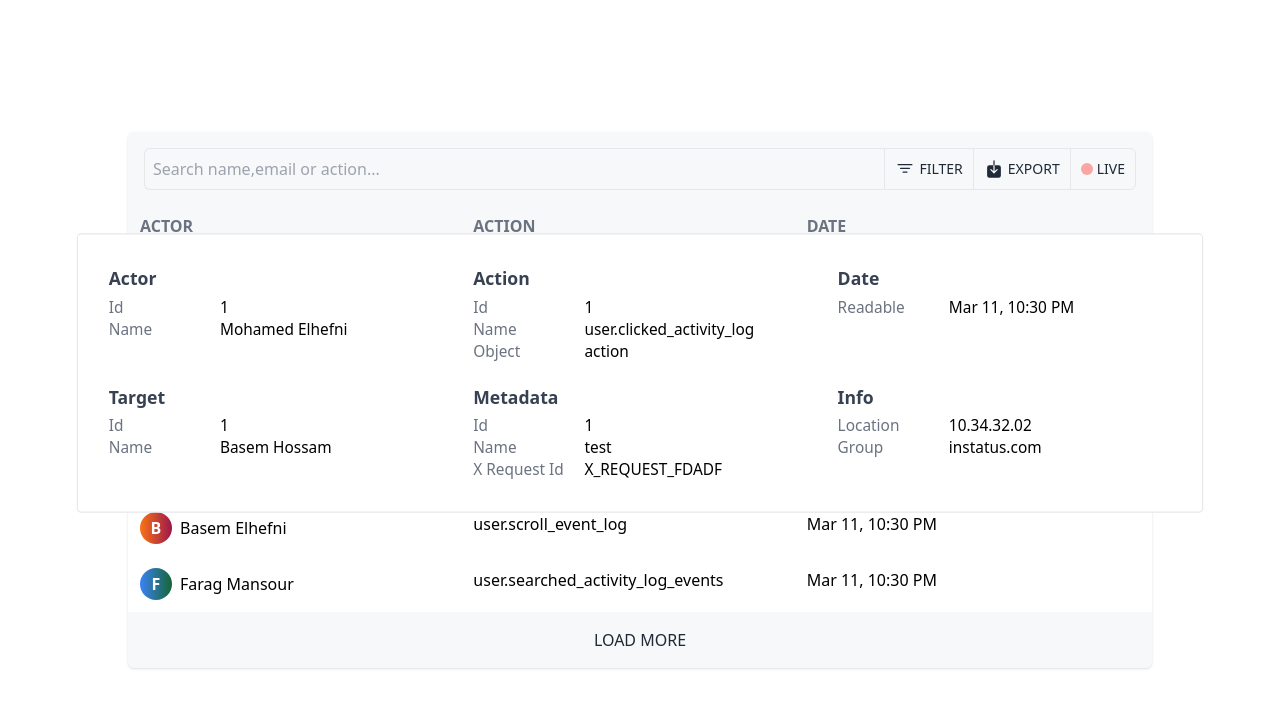
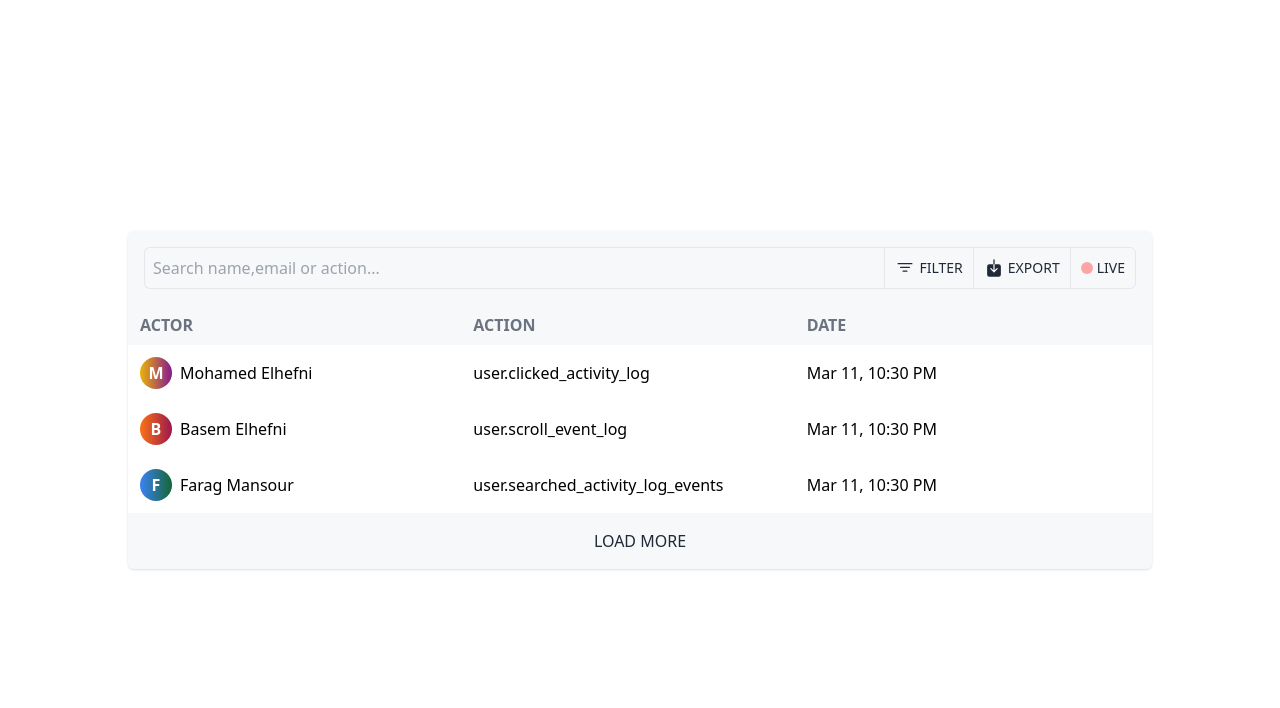
Before and after one commit to mohamedelhefni/instask, a React (Vite) app in the folder web/: page / in a window 1280 px wide. Shown: the top 708 px of the page. Built offline with nearby package versions, Linux system fonts and the light colour scheme.

Commit message:
cleanup and add basic live loading functionality

```diff
--- a/web/src/App.tsx
+++ b/web/src/App.tsx
@@ -1,14 +1,101 @@
+import { useEffect, useState } from "react";
 import { HeadBar } from "./components/HeadBar";
 import { Table } from "./components/Table";
+import { Event } from "./types/types"
 
 function App() {
+  let eventsData: Event[] = [{
+    object: "event",
+    action: {
+      id: 1,
+      name: "user.clicked_activity_log",
+      object: "action"
+    },
+    actor: {
+      id: 1,
+      name: "Mohamed Elhefni"
+    },
+    group: "instatus.com",
+    occurred_at: new Date(),
+    target: {
+      id: 1,
+      name: "Basem Hossam"
+    },
+    location: "10.34.32.02",
+    metadata: {
+      id: 1,
+      name: "test",
+      x_request_id: "X_REQUEST_FDADF"
+    }
+  },
+  {
+    object: "event",
+    action: {
+      id: 1,
+      name: "user.scroll_event_log",
+      object: "action"
+    },
+    actor: {
+      id: 1,
+      name: "Basem Elhefni"
+    },
+    group: "instatus.com",
+    occurred_at: new Date(),
+    target: {
+      id: 1,
+      name: "Ahemd Hossam"
+    },
+    location: "10.34.32.02",
+    metadata: {
+      id: 1,
+      name: "test",
+      request_id: "blah blah blah"
+    }
+  },
+  {
+    object: "event",
+    action: {
+      id: 1,
+      name: "user.searched_activity_log_events",
+      object: "action"
+    },
+    actor: {
+      id: 1,
+      name: "Farag Mansour"
+    },
+    group: "instatus.com",
+    occurred_at: new Date(),
+    target: {
+      id: 1,
+      name: "Farag Mansour"
+    },
+    location: "10.34.32.02",
+    metadata: {
+      id: 1,
+      name: "test",
+      request_id: "user_FADCXF1232"
+    }
+  }];
+  let [events, setEvents] = useState<Event[]>(eventsData);
+  let [isLiveLoading, setIsLiveLoading] = useState<boolean>(false);
+  let [loadingInterval, setLoadingInterval] = useState<number>();
+
+  useEffect(() => {
+    if (isLiveLoading) {
+      setLoadingInterval(setInterval(() => { console.log("test") }, 1000))
+    } else {
+      clearInterval(loadingInterval)
+    }
+  }, [isLiveLoading])
+
+
   return (
     <div className="App">
-      <div className="bg-white flex flex-col items-center justify-center min-h-screen py-10 px-10">
+      <div className="bg-white flex flex-col items-center justify-center min-h-screen py-10 px-20 ">
         <div className="container max-w-5xl ">
           <div className="w-full bg-gray-200/30   rounded-md shadow">
-            <HeadBar />
-            <Table />
+            <HeadBar isLiveLoading={isLiveLoading} setIsLiveLoading={setIsLiveLoading} />
+            <Table headers={["actor", "action", "date"]} events={events} />
             <button className="w-full transition text-center text-gray-800 p-4 text-md hover:bg-gray-400/20 ">
               LOAD MORE
             </button>
--- /dev/null
+++ b/web/src/components/InfoSection.tsx
@@ -0,0 +1,20 @@
+interface InfoSectionProps {
+    title: string
+    data: Object
+}
+
+export function InfoSection({ title, data }: InfoSectionProps) {
+    return <div className="flex flex-col gap-1">
+        <h4 className=" text-gray-700 font-semibold">
+            {title}
+        </h4>
+        <div className="flex flex-col 1">
+            {data && Object.entries(data).map((value: string[], idx: number) => (
+                <div key={idx} className="flex items-center flex-wrap  text-sm ">
+                    <p className="w-1/3 text-gray-500 capitalize  ">{value[0].replaceAll("_", " ")}</p>
+                    <p className="w-2/3  ">{value[1]}</p>
+                </div>
+            ))}
+        </div>
+    </div>
+}
--- a/web/src/components/Table.tsx
+++ b/web/src/components/Table.tsx
@@ -1,186 +1,28 @@
-import { BsChevronRight } from "react-icons/bs";
-import { GradiantAvatar } from "./GradiantAvatar";
-import { Dispatch, useState } from "react";
+import { useState } from "react";
 import { Event } from "../types/types";
-import { ReadableDate } from "../utils/date";
+import { TableRow } from "./TableRow";
 
-
-interface TableRowProps {
-    id: number
-    activeRecord: number
-    setActiveRecord: Dispatch<React.SetStateAction<number>>
-    event: Event
-}
-
-interface RegularRowProps {
-    name: string
-    action: string
-    date: Date
-}
-
-interface ActiveRowProps {
-    event: Event
-}
-
-interface InfoSectionProps {
-    title: string
-    data: Object
-}
-
-function InfoSection({ title, data }: InfoSectionProps) {
-    return <div className="flex flex-col gap-1">
-        <h4 className=" text-gray-700 font-semibold">
-            {title}
-        </h4>
-        <div className="flex flex-col 1">
-            {data && Object.entries(data).map((value: string[], idx: number) => (
-                <div key={idx} className="flex items-center flex-wrap  text-sm ">
-                    <p className="w-1/3 text-gray-500 capitalize  ">{value[0].replaceAll("_", " ")}</p>
-                    <p className="w-2/3  ">{value[1]}</p>
-                </div>
-            ))}
-        </div>
-    </div>
+interface TableProps {
+    headers: string[]
+    events: Event[]
 }
 
 
-function ActiveRow({ actor, target, action, metadata, occurred_at, location, group }: Event) {
-    return <>
-        <div className="w-full grid grid-cols-3 gap-x-7 gap-y-5  p-4">
-            <InfoSection title="Actor" data={actor} />
-            <InfoSection title="Action" data={action} />
-            <InfoSection title="Date" data={{ "Readable": ReadableDate(occurred_at) }} />
-            <InfoSection title="Target" data={target} />
-            <InfoSection title="Metadata" data={metadata} />
-            <InfoSection title="Info" data={{ "location": location, "group": group }} />
-        </div>
-    </>
-}
+export function Table({ headers, events }: TableProps) {
 
-function RegularRow({ name, action, date }: RegularRowProps) {
-    return <>
-        <div className="flex  items-center gap-2   ">
-            <GradiantAvatar name={name} />
-            <span>{name}</span>
-        </div>
-        <div className="">
-            <p>{action}</p>
-        </div>
-        <div className="date">
-            {ReadableDate(date)}
-        </div>
-    </>
-}
-
-function TableRow({ id, activeRecord, setActiveRecord, event }: TableRowProps) {
-    let isActive = id == activeRecord;
-    return <>
-        {/* grid items center, and grow the middle column */}
-        <div onClick={(e) => {
-            e.stopPropagation()
-            setActiveRecord(id)
-        }} className={`w-full  transition-all ease-linear      p-3 cursor-pointer ${isActive ? " rounded border bg-white scale-110 " : " grid grid-cols-3  hover:bg-gray-100"}  `} >
-            {isActive ? <ActiveRow  {...event} /> : <RegularRow name={event.actor.name} action={event.action.name} date={event.occurred_at} />}
-        </div>
-
-    </>
-}
-
-
-
-export function Table() {
-    let data: Event[] = [{
-        object: "event",
-        action: {
-            id: 1,
-            name: "user.clicked_activity_log",
-            object: "action"
-        },
-        actor: {
-            id: 1,
-            name: "Mohamed Elhefni"
-        },
-        group: "instatus.com",
-        occurred_at: new Date(),
-        target: {
-            id: 1,
-            name: "Basem Hossam"
-        },
-        location: "10.34.32.02",
-        metadata: {
-            id: 1,
-            name: "test",
-            x_request_id: "X_REQUEST_FDADF"
-        }
-    },
-    {
-        object: "event",
-        action: {
-            id: 1,
-            name: "user.scroll_event_log",
-            object: "action"
-        },
-        actor: {
-            id: 1,
-            name: "Basem Elhefni"
-        },
-        group: "instatus.com",
-        occurred_at: new Date(),
-        target: {
-            id: 1,
-            name: "Ahemd Hossam"
-        },
-        location: "10.34.32.02",
-        metadata: {
-            id: 1,
-            name: "test",
-            request_id: "blah blah blah"
-        }
-    },
-    {
-        object: "event",
-        action: {
-            id: 1,
-            name: "user.searched_activity_log_events",
-            object: "action"
-        },
-        actor: {
-            id: 1,
-            name: "Farag Mansour"
-        },
-        group: "instatus.com",
-        occurred_at: new Date(),
-        target: {
-            id: 1,
-            name: "Farag Mansour"
-        },
-        location: "10.34.32.02",
-        metadata: {
-            id: 1,
-            name: "test",
-            request_id: "user_FADCXF1232"
-        }
-    }
-    ];
-    let [activeRecord, setActiveRecord] = useState<number>(0);
+    let [activeRecord, setActiveRecord] = useState<number>(-1);
     document.body.addEventListener("click", () => {
         setActiveRecord(-1)
     })
     return <>
         <div className="w-full flex flex-col items-start" >
             <div className="w-full grid grid-cols-3 text-gray-500 px-3 py-2 font-bold">
-                <h4>
-                    ACTOR
-                </h4>
-                <h4 >
-                    ACTION
-                </h4>
-                <h4>
-                    DATE
-                </h4>
+                {headers.map((header: string, idx: number) => (
+                    <h4 key={idx}>{header.toUpperCase()}</h4>
+                ))}
             </div>
-            <div className="w-full flex flex-col items-center bg-white">
-                {data.map((event: Event, idx: number) =>
+            <div className="w-full flex flex-col items-center bg-white ">
+                {events.map((event: Event, idx: number) =>
                 (
                     <TableRow key={idx} id={idx} activeRecord={activeRecord} setActiveRecord={setActiveRecord} event={event} />
                 ))}
--- /dev/null
+++ b/web/src/components/TableRow.tsx
@@ -0,0 +1,64 @@
+import { Dispatch } from "react"
+import { InfoSection } from "./InfoSection";
+import { Event } from "../types/types";
+import { ReadableDate } from "../utils/date";
+import { GradiantAvatar } from "./GradiantAvatar";
+
+interface TableRowProps {
+    id: number
+    activeRecord: number
+    setActiveRecord: Dispatch<React.SetStateAction<number>>
+    event: Event
+}
+
+interface RegularRowProps {
+    name: string
+    action: string
+    date: Date
+}
+
+interface ActiveRowProps {
+    event: Event
+}
+
+function ActiveRow({ actor, target, action, metadata, occurred_at, location, group }: Event) {
+    return <>
+        <div className="w-full grid grid-cols-3 gap-x-7 gap-y-5  p-4">
+            <InfoSection title="Actor" data={actor} />
+            <InfoSection title="Action" data={action} />
+            <InfoSection title="Date" data={{ "Readable": ReadableDate(occurred_at) }} />
+            <InfoSection title="Target" data={target} />
+            <InfoSection title="Metadata" data={metadata} />
+            <InfoSection title="Info" data={{ "location": location, "group": group }} />
+        </div>
+    </>
+}
+
+function RegularRow({ name, action, date }: RegularRowProps) {
+    return <>
+        <div className="flex  items-center gap-2  self-center ">
+            <GradiantAvatar name={name} />
+            <span>{name}</span>
+        </div>
+        <div className="self-center">
+            <p>{action}</p>
+        </div>
+        <div className="date self-center">
+            {ReadableDate(date)}
+        </div>
+    </>
+}
+
+export function TableRow({ id, activeRecord, setActiveRecord, event }: TableRowProps) {
+    let isActive = id == activeRecord;
+    return <>
+        {/* grid items center, and grow the middle column */}
+        <div onClick={(e) => {
+            e.stopPropagation()
+            setActiveRecord(id)
+        }} className={`w-full  transition-all ease-linear    p-3 cursor-pointer ${isActive ? " rounded border bg-white scale-110 " : " grid grid-cols-3  hover:bg-gray-100"}  `} >
+            {isActive ? <ActiveRow  {...event} /> : <RegularRow name={event.actor.name} action={event.action.name} date={event.occurred_at} />}
+        </div>
+
+    </>
+}
```
Also changed, not shown: web/src/components/HeadBar.tsx (+9 -5 lines).
